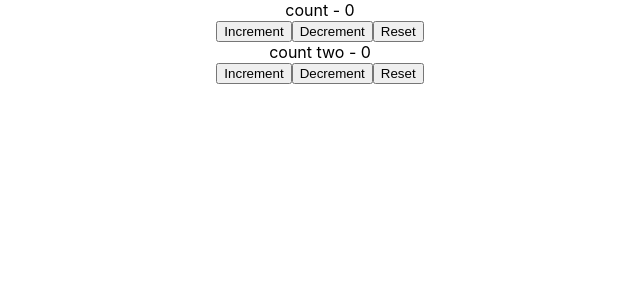
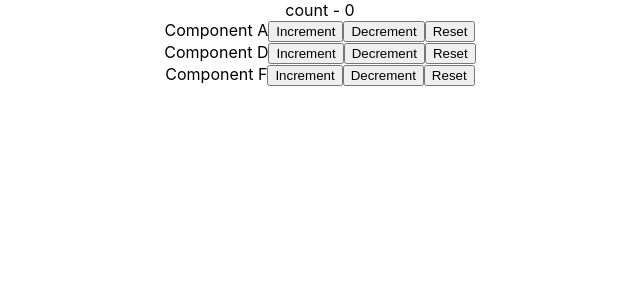
Before and after one commit to ReactJS-Avenger/try-react, a React (Create React App) app: page / in a window 1280 px wide. Shown: the top 300 px of the page, without its empty margins (320-960 px from the left). Built offline with nearby package versions, Linux system fonts and the light colour scheme.

Commit message:
useReducer+useContext

```diff
--- a/src/App.js
+++ b/src/App.js
@@ -15,6 +15,7 @@ import ComponentC from './components/contextexample/ComponentC';
 import CounterOneReducer from './components/useReducerExample/CounterOneReducer';
 import CounterTwoReducer from './components/useReducerExample/CounterTwoReducer';
 import CounterThreeReducer from './components/useReducerExample/CounterThreeUseReducer';
+import MainComponent from './components/useReducer+useContext/MainComponent';
 
 export const userContext = React.createContext();
 export const channelContext = React.createContext();
@@ -39,7 +40,8 @@ function App() {
       </userContext.Provider> */}
       {/* <CounterOneReducer/> */}
       {/* <CounterTwoReducer/> */}
-      <CounterThreeReducer/>
+      {/* <CounterThreeReducer/> */}
+      <MainComponent/>
     </div>
   );
 }
--- /dev/null
+++ b/src/components/useReducer+useContext/ComponentA.js
@@ -0,0 +1,16 @@
+import { useContext } from "react";
+import { CountContext } from "./MainComponent";
+
+
+const ComponentA = () => {
+    const countContext = useContext(CountContext);
+    return (
+        <div>
+            Component A
+            <button onClick={() => countContext.countDispatch('increment')}>Increment</button>
+            <button onClick={() => countContext.countDispatch('decrement')}>Decrement</button>
+            <button onClick={() => countContext.countDispatch('reset')}>Reset</button>
+        </div>
+    )
+}
+export default ComponentA;
--- /dev/null
+++ b/src/components/useReducer+useContext/ComponentB.js
@@ -0,0 +1,10 @@
+import ComponentD from "./ComponentD";
+
+const ComponentB = () => {
+    return(
+        <div>
+            <ComponentD/>
+        </div>
+    )
+}
+export default ComponentB;
--- /dev/null
+++ b/src/components/useReducer+useContext/ComponentC.js
@@ -0,0 +1,10 @@
+import ComponentE from "./ComponentE";
+
+const ComponentC = () => {
+    return(
+        <div>
+            <ComponentE/>
+        </div>
+    )
+}
+export default ComponentC;
--- /dev/null
+++ b/src/components/useReducer+useContext/ComponentD.js
@@ -0,0 +1,16 @@
+import ComponentB from "./ComponentB";
+import { useContext } from "react";
+import { CountContext } from "./MainComponent";
+
+const ComponentD = () => {
+    const countContext = useContext(CountContext);
+    return(
+        <div>
+            Component D
+            <button onClick={() => countContext.countDispatch('increment')}>Increment</button>
+            <button onClick={() => countContext.countDispatch('decrement')}>Decrement</button>
+            <button onClick={() => countContext.countDispatch('reset')}>Reset</button>
+        </div>
+    )
+}
+export default ComponentD;
--- /dev/null
+++ b/src/components/useReducer+useContext/ComponentE.js
@@ -0,0 +1,11 @@
+import ComponentF from "./ComponentF";
+
+
+const ComponentE = () => {
+    return(
+        <div>
+            <ComponentF/>
+        </div>
+    )
+}
+export default ComponentE;
--- /dev/null
+++ b/src/components/useReducer+useContext/ComponentF.js
@@ -0,0 +1,16 @@
+
+import { useContext } from "react";
+import { CountContext } from "./MainComponent";
+
+const ComponentF = () => {
+    const countContext = useContext(CountContext);
+    return(
+        <div>
+            Component F
+            <button onClick={() => countContext.countDispatch('increment')}>Increment</button>
+            <button onClick={() => countContext.countDispatch('decrement')}>Decrement</button>
+            <button onClick={() => countContext.countDispatch('reset')}>Reset</button>
+        </div>
+    )
+}
+export default ComponentF;
--- /dev/null
+++ b/src/components/useReducer+useContext/MainComponent.js
@@ -0,0 +1,39 @@
+import React from "react";
+import { useReducer } from "react";
+import ComponentA from "./ComponentA";
+import ComponentB from "./ComponentB";
+import ComponentC from "./ComponentC";
+
+export const CountContext = React.createContext()
+
+const initialState = 0;
+
+const reducer = (state, action) => {
+    console.log("~~~~~~~~~~~~~~~~~~~~~", state);
+    switch (action) {
+        case 'increment':
+            return state + 1;
+        case 'decrement':
+            return state - 1;
+        case 'reset':
+            return initialState
+        default:
+            return state
+    }
+}
+
+const MainComponent = () => {
+    const [count, dispatch] = useReducer(reducer, initialState)
+
+    return (
+        <CountContext.Provider value={{ countState: count, countDispatch: dispatch }}>
+            <div>
+                count - {count}
+                <ComponentA />
+                <ComponentB />
+                <ComponentC />
+            </div>
+        </CountContext.Provider>
+    )
+}
+export default MainComponent;
```
Also changed, not shown: public/useREducer+useContext.PNG (added), 1 other file (tests, documents, lock files or other folders).
